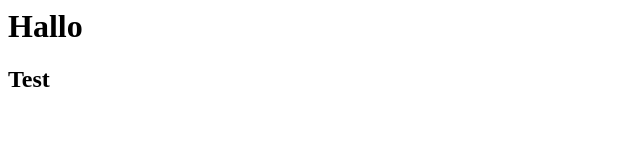
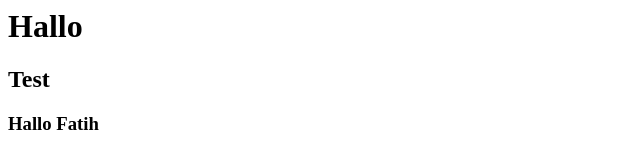
Before and after one commit to Rambarz/rambarz.github.io, a plain HTML site: page index.html in a window 1280 px wide. Shown: the whole page, without its empty margins (0-640 px from the left). Drawn offline with Linux system fonts and the light colour scheme.

Commit message:
Update index.html

```diff
--- a/index.html
+++ b/index.html
@@ -4,5 +4,6 @@
 <body>
 <h1>Hallo</h1>
 <h2>Test</h2>
+  <h3>Hallo Fatih</h3>
 </body>
 </html>
```
